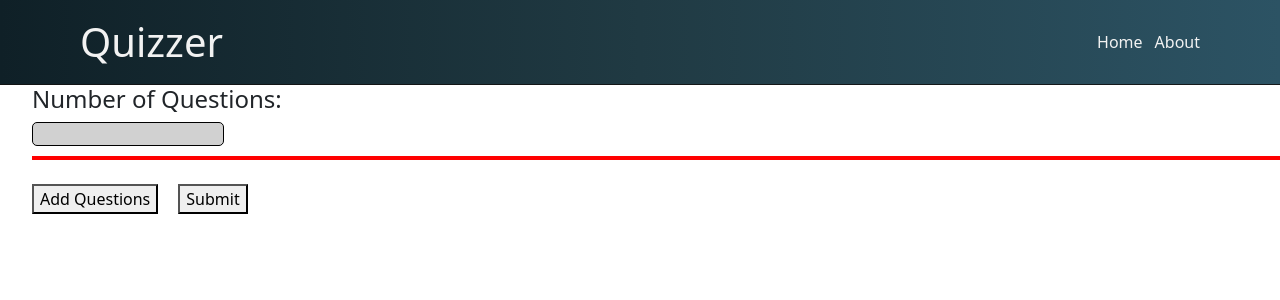
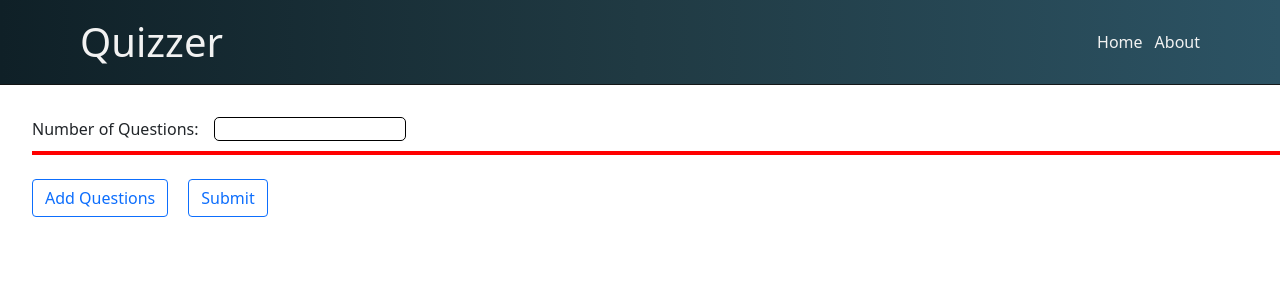
Before and after one commit to adke/Quiz_Application_OpenText_Fall-2022, a Next.js app in the folder frontend_nextjs/: page /addquiz in a window 1280 px wide. Shown: the top 300 px of the page. Built offline with nearby package versions, Linux system fonts and the light colour scheme.

Commit message:
AddQuestionsPage

```diff
--- a/frontend_nextjs/components/AddQuestions.js
+++ b/frontend_nextjs/components/AddQuestions.js
@@ -38,17 +38,17 @@ function AddQuestions(){
 
     return(
         <div className={questionStyles.addq}>
-            <h4>Number of Questions:</h4>
-            <input className='noq' type='text' id='questions' name='questions' />
+            <label>Number of Questions:</label>
+            <input className={questionStyles.noq} type='text' id='questions' name='questions' />
 
             <form id="form" required>
 
+            </form>
 
-            </form>
             <br />
-            <button href='#' id='addButton' className="button-17" onClick={addFields}>Add Questions</button>
+            <button href='#' id='addButton' className="btn btn-outline-primary" onClick={addFields}>Add Questions</button>
             <span />
-            <button type='submit' value='Submit' id='subButton' className="button-17" >Submit</button>
+            <button type='submit' value='Submit' id='subButton' className="btn btn-outline-primary" >Submit</button>
         </div>
     )
 }
--- a/frontend_nextjs/styles/AddQ.module.css
+++ b/frontend_nextjs/styles/AddQ.module.css
@@ -2,8 +2,18 @@
 
 .addq {
     margin-left: 2rem;
+    margin-top: 2rem;
 }
 
+.addq label {
+    margin-right: 1rem;
+}
+
+.addq .noq {
+    background-color: white;
+    color: white;
+
+}
 .addq input {
     border: black solid 1px;
     background-color: rgba(103, 103, 103, 0.3);
```
